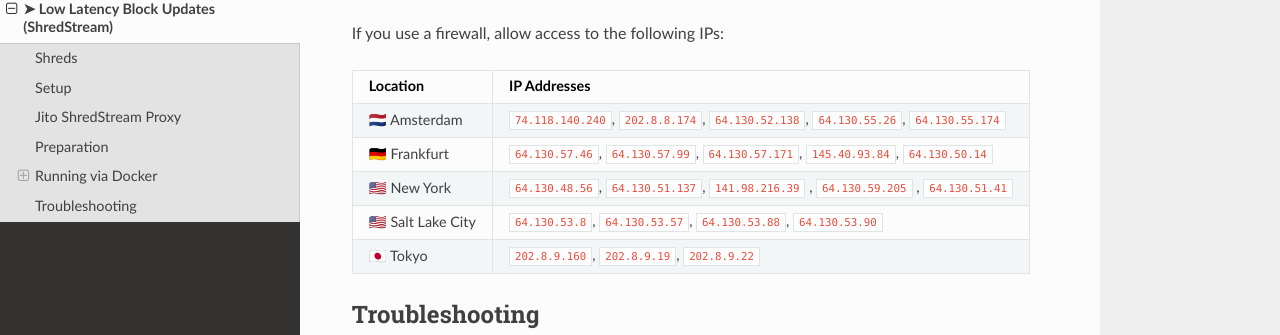
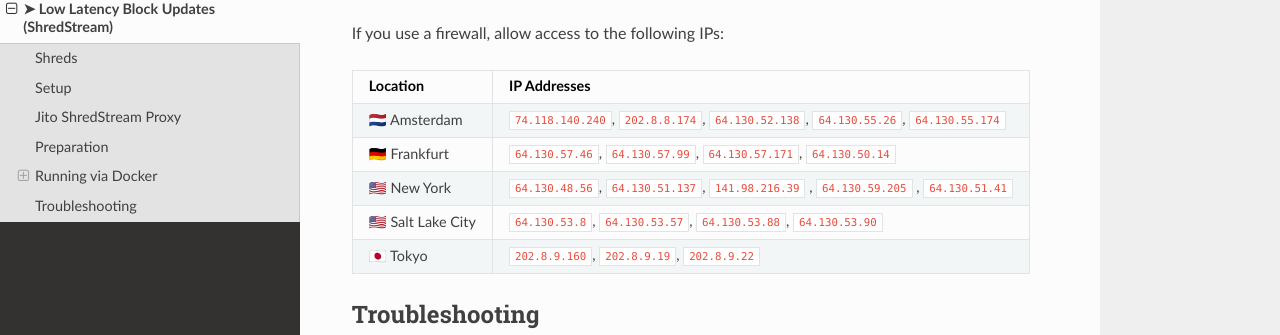
Before and after one commit to jito-labs/jito-docs, a Sphinx documentation site: the page built from docs/source/lowlatencytxnfeed.md, in a window 1280 px wide and 900 px high, scrolled down 2480 px. Shown: the part 188-523 px from the top of the window. Built offline with Sphinx 7.4.7 and the Read the Docs theme 3.1.0, drawn with Linux system fonts in a browser that asks for light colours.

Commit message:
Update lowlatencytxnfeed.md
Remove bad frankfurt IP

```diff
--- a/docs/source/lowlatencytxnfeed.md
+++ b/docs/source/lowlatencytxnfeed.md
@@ -101,7 +101,7 @@
 | Location            | IP Addresses                                                                                    |
 |---------------------|-------------------------------------------------------------------------------------------------|
 | 🇳🇱 Amsterdam      | `74.118.140.240`, `202.8.8.174`, `64.130.52.138`, `64.130.55.26`, `64.130.55.174`               |
-| 🇩🇪 Frankfurt      | `64.130.57.46`, `64.130.57.99`, `64.130.57.171`, `145.40.93.84`, `64.130.50.14` |
+| 🇩🇪 Frankfurt      | `64.130.57.46`, `64.130.57.99`, `64.130.57.171`, `64.130.50.14` |
 | 🇺🇸 New York       | `64.130.48.56`, `64.130.51.137`, `141.98.216.39` , `64.130.59.205` , `64.130.51.41`             |
 | 🇺🇸 Salt Lake City | `64.130.53.8`, `64.130.53.57`, `64.130.53.88`, `64.130.53.90`                                   |
 | 🇯🇵 Tokyo          | `202.8.9.160`, `202.8.9.19`, `202.8.9.22`                                                       |
```
